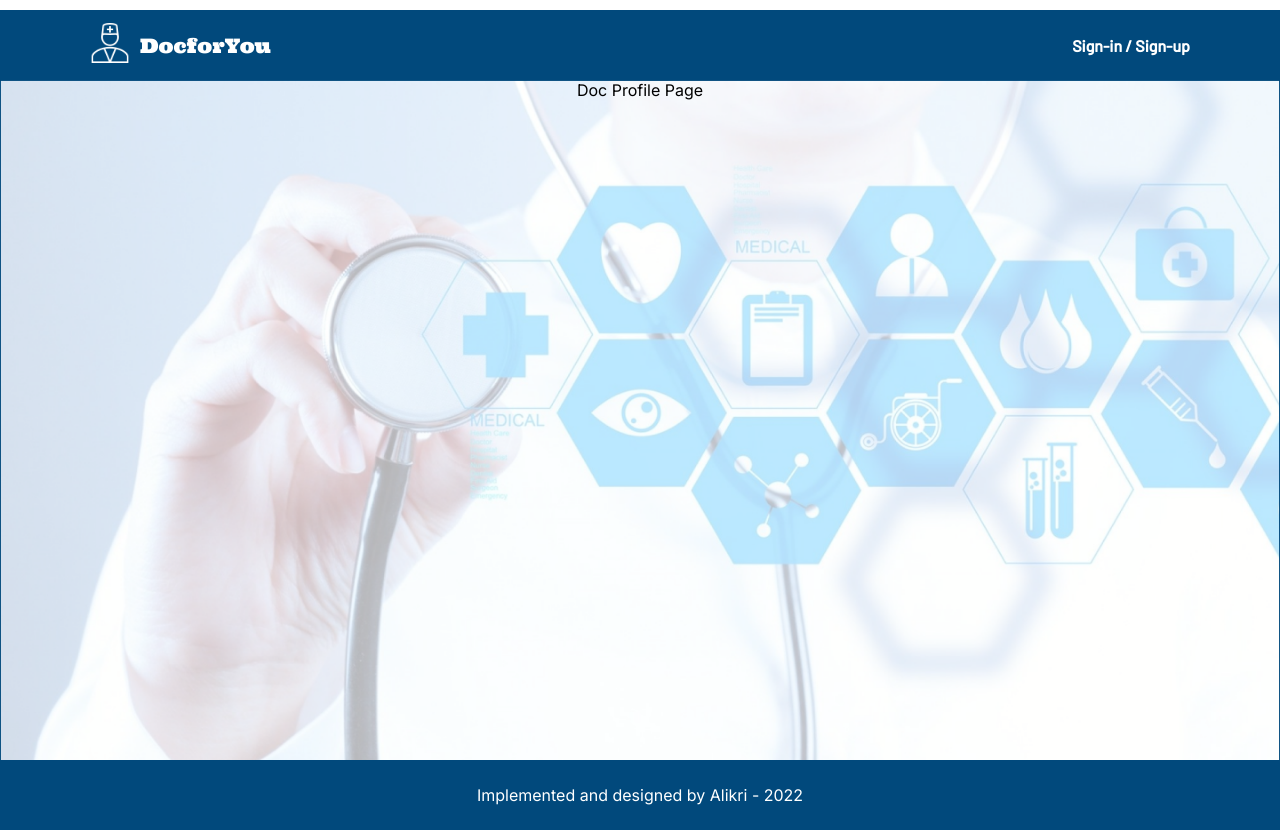
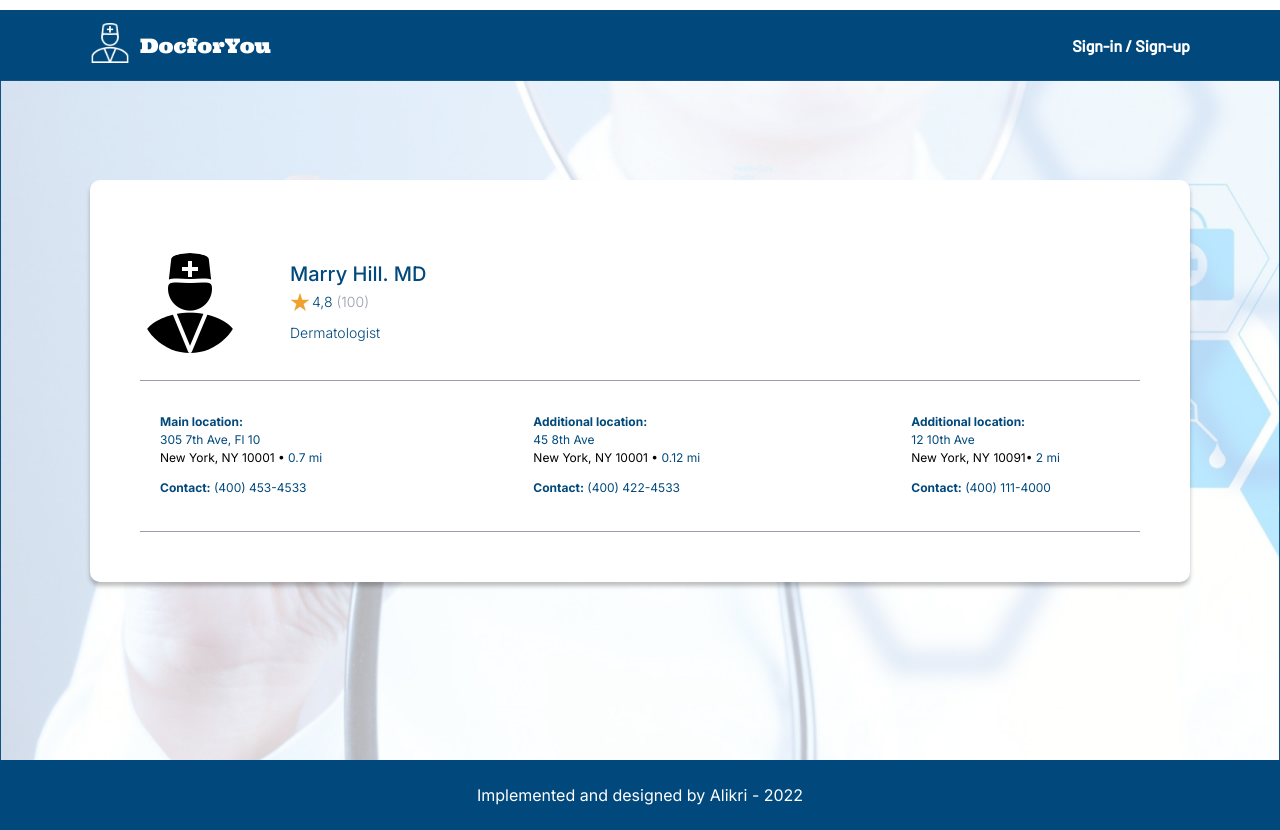
Before and after one commit to alikri/Doctor-s-Search, a React (Create React App) app: page /doctors/1 in a window 1280 px wide. Built offline with nearby package versions, Linux system fonts and the light colour scheme.

Commit message:
started profile page with hard coded data

```diff
--- a/src/components/doctor-preview/doctor-preview.component.jsx
+++ b/src/components/doctor-preview/doctor-preview.component.jsx
@@ -2,7 +2,7 @@ import "./doctor-preview.styles.scss";
 import star from "../assets/Star-doc-review.svg";
 import docsIcon from "../assets/preview-doc-icon.svg";
 import network from "../assets/network.svg";
-import {Link} from "react-router-dom"
+import { Link } from "react-router-dom";
 
 const DoctorPreview = (props) => {
 
--- a/src/components/doctor-profile/doctor-profile.component.jsx
+++ b/src/components/doctor-profile/doctor-profile.component.jsx
@@ -1,11 +1,49 @@
 import "./doctor-profile.styles.scss";
-import {useParams} from "react-router-dom"
+import docIcon from "../assets/preview-doc-icon.svg";
+import starProfile from "../assets/Star-doc-review.svg";
+import { useParams } from "react-router-dom";
 
 const DoctorProfile = () => {
-	const params = useParams();
+	const { docId } = useParams();
 	return (
-		<div>Doc Profile Page</div>
+		<div className="doc-profile-container">
+			<div className="doc-profile-main-info">
+				<div className="doc-profile-underline-main-info">
+					<div className="doc-profile-img-container">
+						<img src={docIcon} alt="" />
+					</div>
+					<div className="doc-profile-name">
+						<h2>Marry Hill. MD</h2>
+						<div className="ratings-doc-profile">
+							<img src={starProfile} alt="" />
+							<p>4,8 <span>(100)</span></p>
+						</div>
+						<p>Dermatologist</p>
+					</div>
+				</div>
+				<div className="doc-profile-underline-adresses">
+					<div className="doc-profile-address">
+					<h3>Main location:</h3>
+						<p>305 7th Ave, Fl 10</p>
+						<p className="city">New York, NY 10001 • <span>0.7 mi</span></p>
+						<p className="doc-profile-phone"><span>Contact:</span> (400) 453-4533</p>
+					</div>
+					<div className="doc-profile-address">
+						<h3>Additional location:</h3>
+						<p>45 8th Ave</p>
+						<p className="city">New York, NY 10001 • <span>0.12 mi</span></p>
+						<p className="doc-profile-phone"><span>Contact:</span> (400) 422-4533</p>
+					</div>
+					<div className="doc-profile-address">
+						<h3>Additional location:</h3>
+						<p>12 10th Ave</p>
+						<p className="city">New York, NY 10091• <span>2 mi</span></p>
+						<p className="doc-profile-phone"><span>Contact:</span> (400) 111-4000</p>
+					</div>
+				</div>
+			</div>
+		</div>
 	)
 }
 
-export default DoctorProfile
+export default DoctorProfile;
--- a/src/components/doctor-profile/doctor-profile.styles.scss
+++ b/src/components/doctor-profile/doctor-profile.styles.scss
@@ -0,0 +1,106 @@
+.doc-profile-container {
+	margin-top: 100px;
+	width: 1100px;
+	background-color: white;
+	border-radius: 10px;
+	box-shadow: 0px 4px 4px rgba(0, 0, 0, 0.25);
+
+
+	.doc-profile-main-info {
+		margin: 50px;
+
+		.doc-profile-underline-main-info {
+			height: 150px;
+			width: 1000px;
+			display: flex;
+			align-items: center;
+			border-bottom: 1px solid #979DAC;
+
+			.doc-profile-name {
+				margin-left: 50px;
+
+				h2 {
+					font-size: 20px;
+					color: #01497C;
+					font-weight: 500;
+				}
+
+				p {
+					font-size: 14px;
+					color:#01497C;
+					margin-block: 7px;
+					font-weight: 300;
+				}
+			}
+
+			.ratings-doc-profile {
+				display: flex;
+				align-items: center;
+				// padding-bottom: ;
+
+				img {
+					width: 20px;
+					height: 20px;
+					margin-right: 2px;
+				}
+
+				p {
+					cursor: pointer;
+					display: inline-block;
+					font-weight: 300;
+
+					span {
+						color: #979DAC;
+					}
+				}
+
+			}
+
+		}
+
+		.doc-profile-underline-adresses {
+			height: 150px;
+			width: 1000px;
+			display: flex;
+			align-items: center;
+			justify-content: space-between;
+			border-bottom: 1px solid #979DAC;
+
+			.doc-profile-address {
+				color: #01497C;
+				padding-right: 80px;
+				padding-left: 20px;
+				height: 85px;
+
+				h3 {
+					font-weight: 600;
+					font-size: 12px;
+				}
+
+				.city {
+					color: black;
+					 span {
+						color:#01497C;
+					 }
+				}
+
+				p {
+					max-width: 170px;
+					font-size: 12px;
+					margin: 3px 0 0 0;
+				}
+
+				.doc-profile-phone {
+					margin: 15px 0 0 0;
+
+					span {
+						font-weight: 600;
+						font-size: 12px;
+					}
+				}
+			}
+		}
+
+	}
+
+}
```
